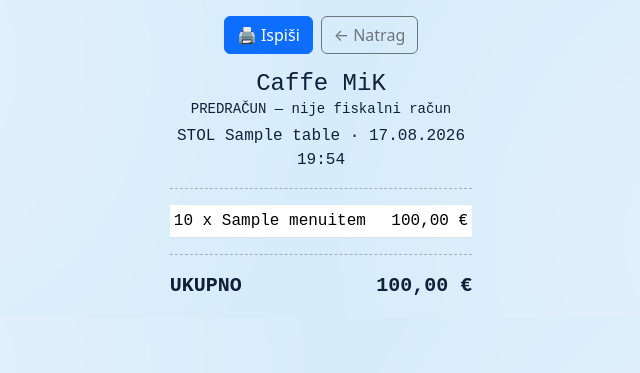
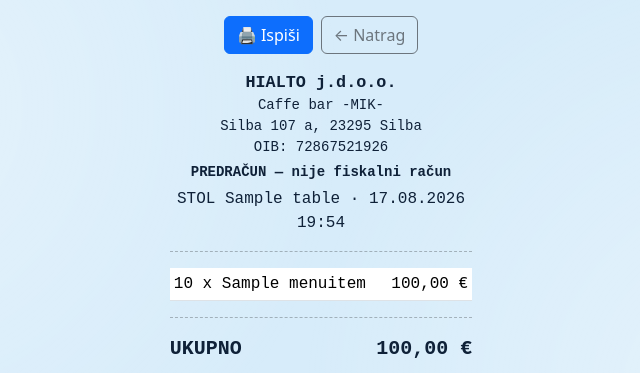
Before and after one commit to MuhamedAdemi/mik-silba, a Django app: page /stolovi/1/print/predracun/ in a window 1280 px wide. Shown: the top 373 px of the page, without its empty margins (319-959 px from the left). Run offline with Django 5.2, Linux system fonts and the light colour scheme; a user stored in the database is signed in; tables that the repository leaves empty hold one stand-in row (values such as "Sample post"); some libraries are stand-ins or nearby versions.

Commit message:
Shto header-in real te biznesit dhe barkod referues ne predracun/racun
Header: Hialto j.d.o.o. / Caffe bar -MIK- / OIB 72867521926 -- info reale
e biznesit, jo e fabrikuar. Barkod (Code128, JsBarcode) enkodon vetem
numrin e brendshem te porosise (MIK<id>), per referenc/skanim tonin --
JO nje kod fiskal ZKI/JIR. Dokumentet mbeten qarte te shenuara "jo
fature fiskale", pasi fatura ligjore vazhdon te dali nga arka reale.

Co-Authored-By: Claude Sonnet 5 <noreply@anthropic.com>

```diff
--- /dev/null
+++ b/templates/orders/_receipt_barcode.html
@@ -0,0 +1,14 @@
+<div class="text-center mt-2">
+    <svg id="receipt-barcode-{{ order.id }}"></svg>
+</div>
+<script src="https://cdn.jsdelivr.net/npm/jsbarcode@3.11.6/dist/JsBarcode.all.min.js"></script>
+<script>
+JsBarcode("#receipt-barcode-{{ order.id }}", "MIK{{ order.id }}", {
+    format: "CODE128",
+    width: 1.4,
+    height: 36,
+    displayValue: true,
+    fontSize: 11,
+    margin: 0,
+});
+</script>
--- /dev/null
+++ b/templates/orders/_receipt_business_header.html
@@ -0,0 +1,6 @@
+<div class="text-center mb-1">
+    <div class="fw-bold" style="font-size: 1.05em;">HIALTO j.d.o.o.</div>
+    <div class="small">Caffe bar -MIK-</div>
+    <div class="small">Silba 107 a, 23295 Silba</div>
+    <div class="small">OIB: 72867521926</div>
+</div>
--- a/templates/orders/print_predracun.html
+++ b/templates/orders/print_predracun.html
@@ -10,8 +10,8 @@
 </div>
 
 <div class="receipt">
-    <h4 class="text-center mb-0">Caffe MiK</h4>
-    <p class="text-center small mb-1">{% t "predracun_label" %}</p>
+    {% include "orders/_receipt_business_header.html" %}
+    <p class="text-center small mb-1 fw-bold">{% t "predracun_label" %}</p>
     <p class="text-center mb-1">STOL {{ order.table.label }} · {% now "d.m.Y H:i" %}</p>
     <hr>
     <table class="table table-sm">
@@ -29,5 +29,6 @@
         <span>{% t "total_caps" %}</span>
         <span>{{ order.total|eur }}</span>
     </div>
+    {% include "orders/_receipt_barcode.html" %}
 </div>
 {% endblock %}
--- a/templates/orders/print_racun.html
+++ b/templates/orders/print_racun.html
@@ -10,8 +10,8 @@
 </div>
 
 <div class="receipt">
-    <h4 class="text-center mb-0">Caffe MiK</h4>
-    <p class="text-center small mb-1">{% t "racun_label" %}</p>
+    {% include "orders/_receipt_business_header.html" %}
+    <p class="text-center small mb-1 fw-bold">{% t "racun_label" %}</p>
     <p class="text-center mb-1">STOL {{ order.table.label }} · {{ order.closed_at|date:"d.m.Y H:i" }}</p>
     <p class="text-center small mb-1">{% t "racun_waiter" %} {{ order.waiter.profile.display_name|default:order.waiter.username }}</p>
     <hr>
@@ -31,5 +31,6 @@
         <span>{{ order.total|eur }}</span>
     </div>
     <p class="text-center mt-2">{% t "racun_payment" %} {% if order.payment_method == "CASH" %}{% t "close_cash" %}{% else %}{% t "close_card" %}{% endif %}</p>
+    {% include "orders/_receipt_barcode.html" %}
 </div>
 {% endblock %}
```
